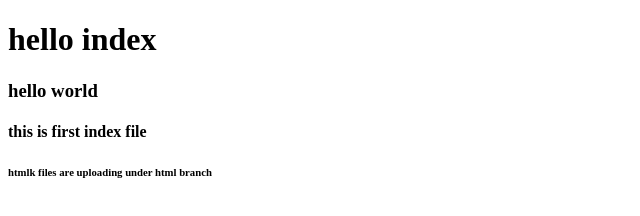
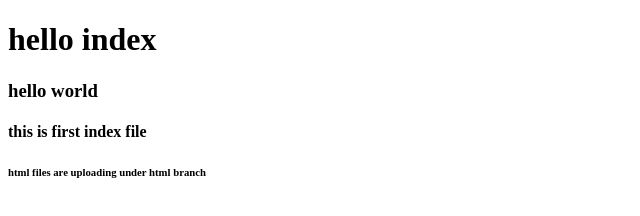
Before and after one commit to sivaDreddy/latest-frontend, a plain HTML site: page index.html in a window 1280 px wide. Shown: the full height of the page, 0-640 px from the left. Drawn offline with Linux system fonts and the light colour scheme.

Commit message:
name change

```diff
--- a/index.html
+++ b/index.html
@@ -3,5 +3,5 @@
 <h1>hello index</h1>
 <h3>hello world</h3>
 <h4>this is first index file</h4>
-<h6>htmlk files are uploading under html branch</h6>
+<h6>html files are uploading under html branch</h6>
 </body>
```
